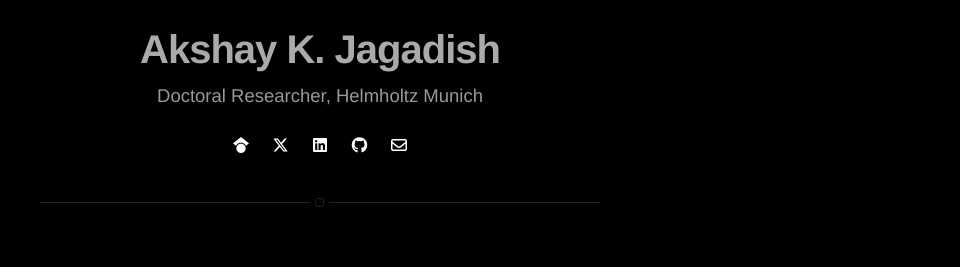
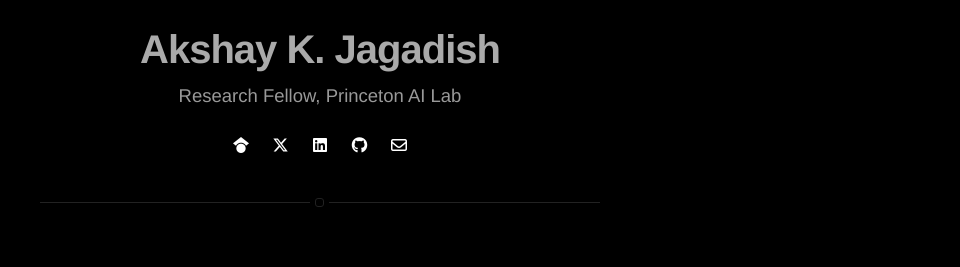
Before and after one commit to akjagadish/akjagadish.github.io, a Jekyll site: the page built from tags.html, in a window 1280 px wide. Shown: the part 252-519 px from the top of the page, without its empty margins (320-1280 px from the left). Built offline with Jekyll 4.4.1, drawn with Linux system fonts in a browser that asks for light colours; nearby versions of some CDN libraries; emoji names are drawn with the system emoji font.

Commit message:
update affliation

```diff
--- a/_config.yml
+++ b/_config.yml
@@ -1,9 +1,9 @@
 # main text of home
 title: Akshay K. Jagadish
-bio: Doctoral Researcher, Helmholtz Munich
+bio: Research Fellow, Princeton AI Lab
 
 # twitter summary info
-description: Akshay K. Jagadish, Doctoral Researcher at Helmholtz Munich
+description: Akshay K. Jagadish, Princeton AI Lab
 
 # if it's an external image, update below for true
 # better with square images
```
